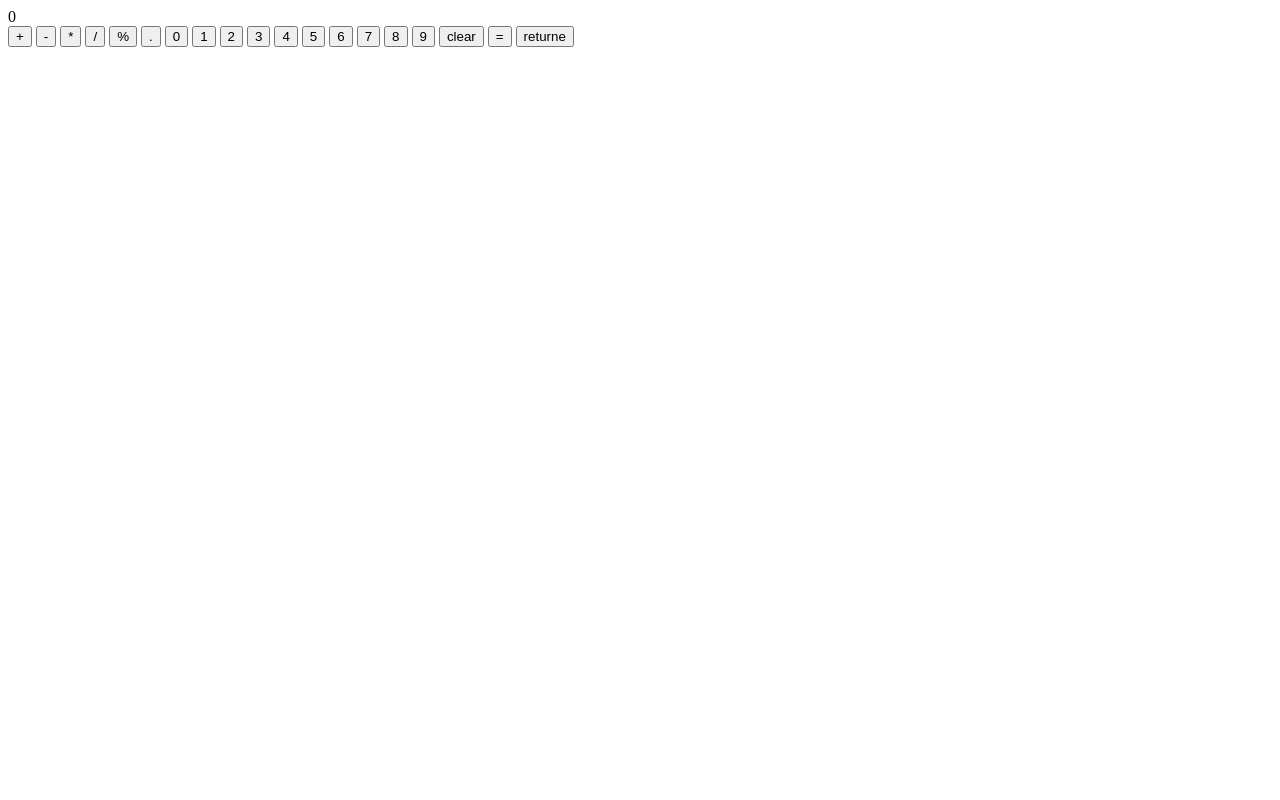
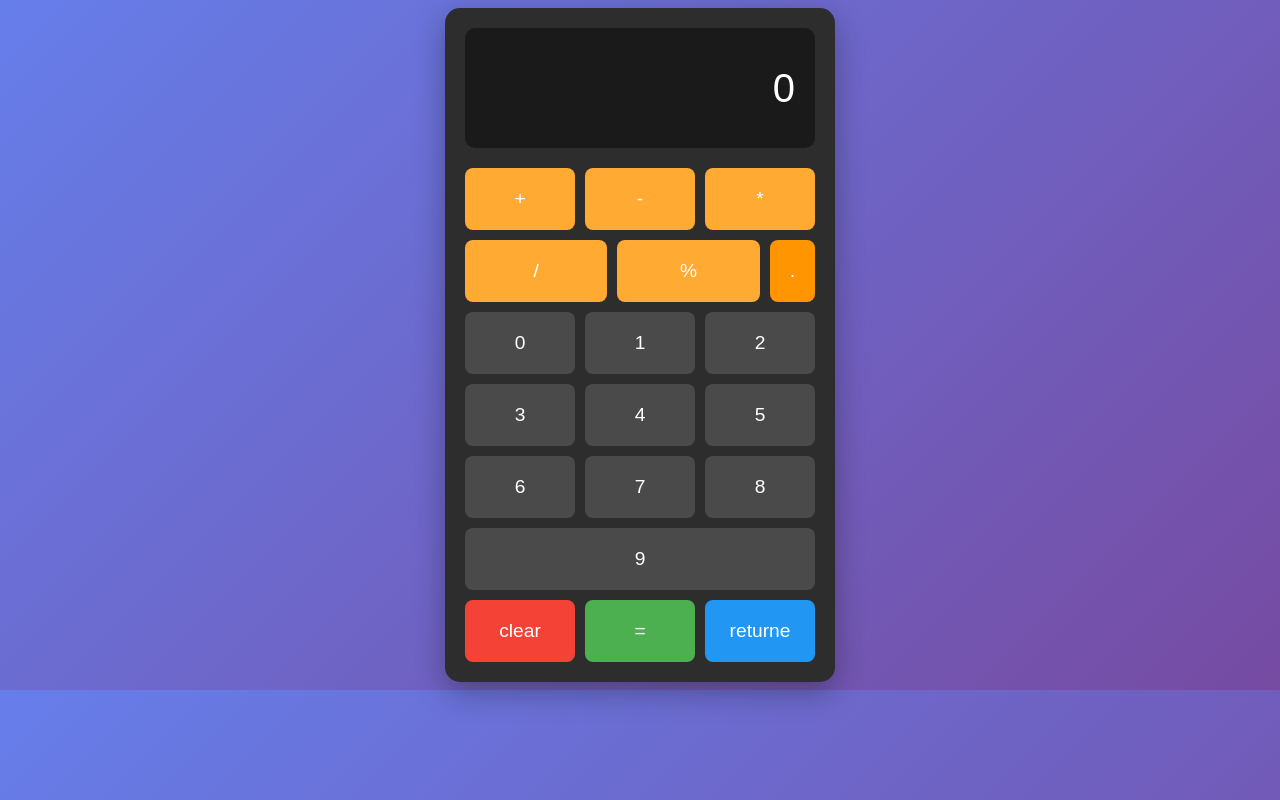
Before and after one commit to med2amine/calculator, a plain HTML site: page index.html in a window 1280 px wide. Drawn offline with Linux system fonts and the light colour scheme.

Commit message:
added the style to the calculator

```diff
--- a/index.html
+++ b/index.html
@@ -9,13 +9,16 @@
 </head>
 <body>
     <div class="calc">
-        <div class="screen">0</div>
+        <div class="screen"></div>
+        <div class="operators">
             <button class="operator">+</button>
             <button class="operator">-</button>
             <button class="operator">*</button>
             <button class="operator">/</button>
             <button class="operator">%</button>
             <button class="fl">.</button>
+        </div>
+        <div class="numbers">
             <button class="nums">0</button>
             <button class="nums">1</button>
             <button class="nums">2</button>
@@ -26,9 +29,13 @@
             <button class="nums">7</button>
             <button class="nums">8</button>
             <button class="nums">9</button>
+        </div>
+        <div class="others">
             <button class="cl">clear</button>
             <button class="equal">=</button>
             <button class="ret">returne</button>
+        </div>
+
 
 
     </div>
--- a/script.js
+++ b/script.js
@@ -51,13 +51,18 @@ let displayElement = document.querySelector(".screen")
 let getbtn = document.querySelectorAll(".nums")
 let displayvalue = ""
 
+displayElement.textContent = 0
+
 /*function to know wich number was pressed and to add it*/
 getbtn.forEach(button=>{
     button.addEventListener("click",()=>{
         if (isResultDisplayed){
             displayvalue = button.textContent
             isResultDisplayed = false
-        }else{
+        }else if (displayvalue === 0){
+            displayvalue = button.textContent
+        }
+        else{
             displayvalue += button.textContent
         }
         displayElement.textContent = displayvalue
--- a/style.css
+++ b/style.css
@@ -0,0 +1,94 @@
+body{
+    display: flex;
+    align-items: center;
+    justify-content: center;
+    background: linear-gradient(135deg, #667eea 0%, #764ba2 100%);
+    font-family: Arial, sans-serif;
+}
+
+.calc{
+    background: #2d2d2d;
+    width: 350px;
+    padding: 20px;
+    border-radius: 15px;
+    box-shadow: 0 10px 30px rgba(0,0,0,0.3);
+}
+
+.screen{
+    background: #1a1a1a;
+    color: #fff;
+    font-size: 2.5rem;
+    padding: 20px;
+    text-align: right;
+    border-radius: 10px;
+    margin-bottom: 20px;
+    min-height: 80px;
+    display: flex;
+    align-items: center;
+    justify-content: flex-end;
+    word-wrap: break-word;
+    overflow: auto;
+}
+
+.operators{
+    display: flex;
+    flex-wrap: wrap;
+    gap: 10px;
+    margin-bottom : 10px;
+}
+
+.operator{
+    flex: 1 1 calc(33.333% - 10px);
+    min-width: 0;
+}
+
+.numbers{
+    display: flex;
+    flex-wrap: wrap;
+    gap: 10px;
+    margin-bottom: 10px;
+}
+
+.numbers button {
+    flex: 1 1 calc(33.333% - 10px);
+    min-width: 0;
+}
+
+.others{
+    display: flex;
+    gap: 10px;
+}
+
+.others button {
+    flex: 1;
+}
+
+button{
+    background: #4a4a4a;
+    color: #fff;
+    border: none;
+    padding: 20px;
+    font-size: 1.2rem;
+    border-radius: 8px;
+    cursor: pointer;
+}
+
+.operator{
+    background: #ffaa33;
+}
+
+.fl{
+    background: #ff9500;
+}
+
+.equal{
+    background: #4caf50;
+}
+
+.cl{
+    background: #f44336;
+}
+
+.ret{
+    background: #2196f3;
+}
```
Lines whose indentation alone changed are shown as unchanged.
